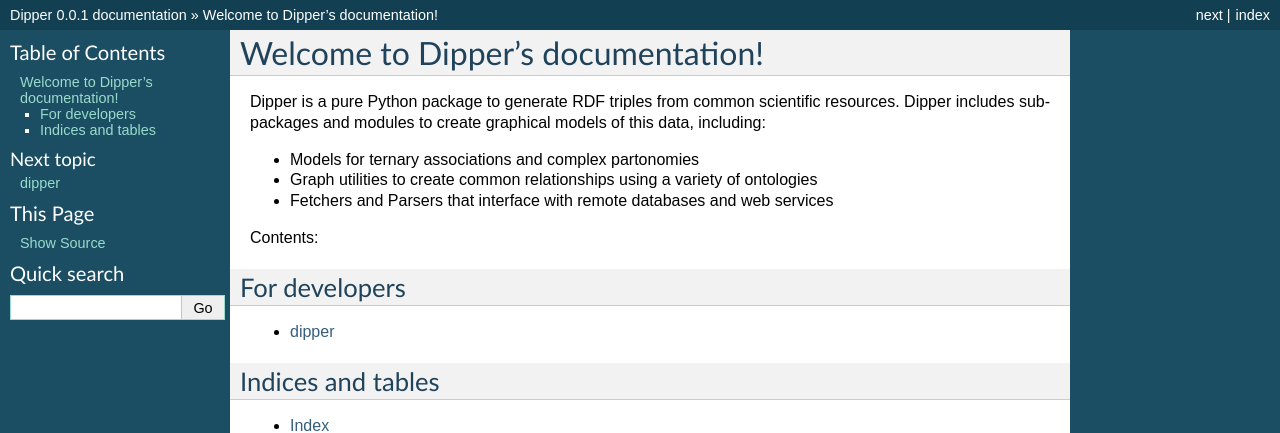
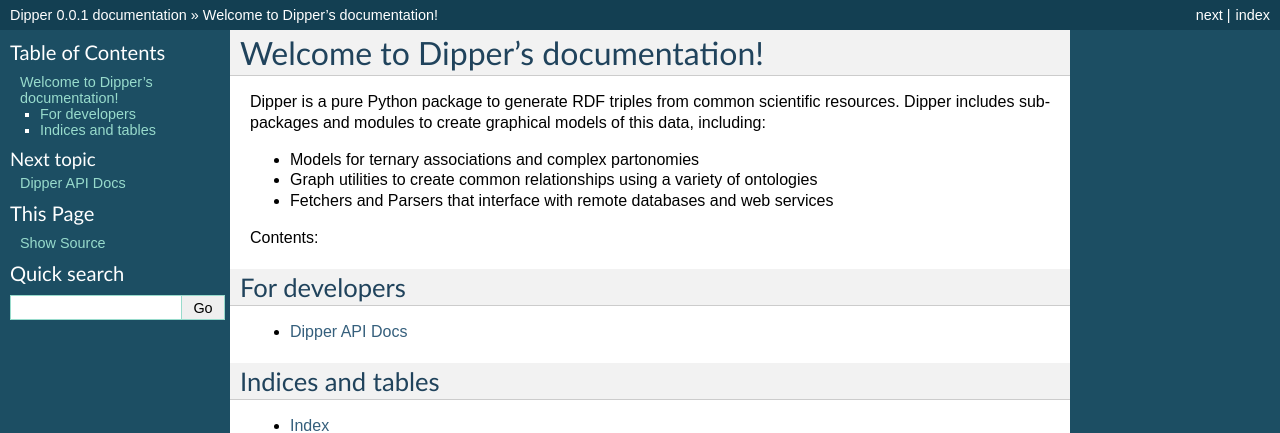
Before and after one commit to monarch-initiative/dipper, a Sphinx documentation site: the page built from docs/index.rst, in a window 1280 px wide. Shown: the top 433 px of the page. Built offline with Sphinx 7.4.7, drawn with Linux system fonts in a browser that asks for light colours; pages that are not in the unit, such as notebooks, are missing from menus.

```diff
--- a/docs/apidocs/modules.rst
+++ b/docs/apidocs/modules.rst
@@ -1,7 +1,7 @@
-dipper
+Dipper API Docs
 ======
 
 .. toctree::
    :maxdepth: 4
 
-   Dipper API Docs
+   dipper
```
